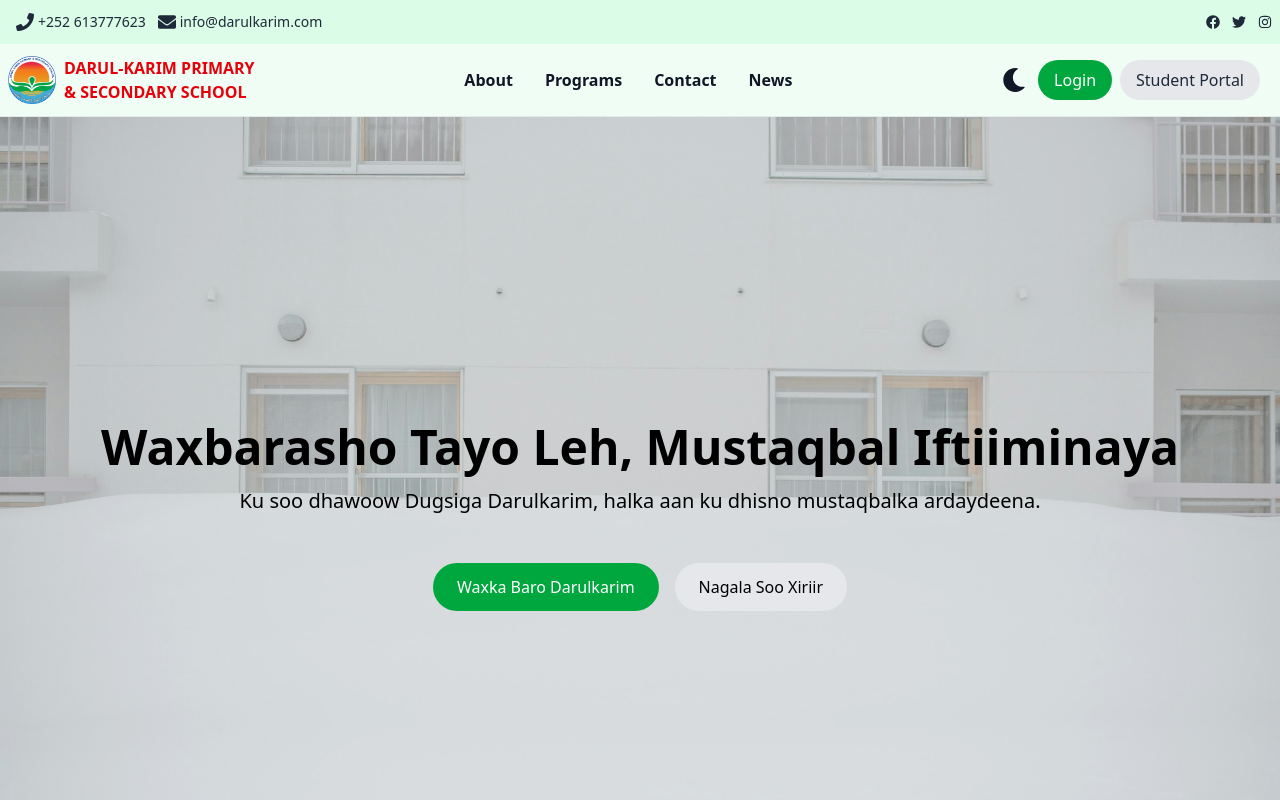
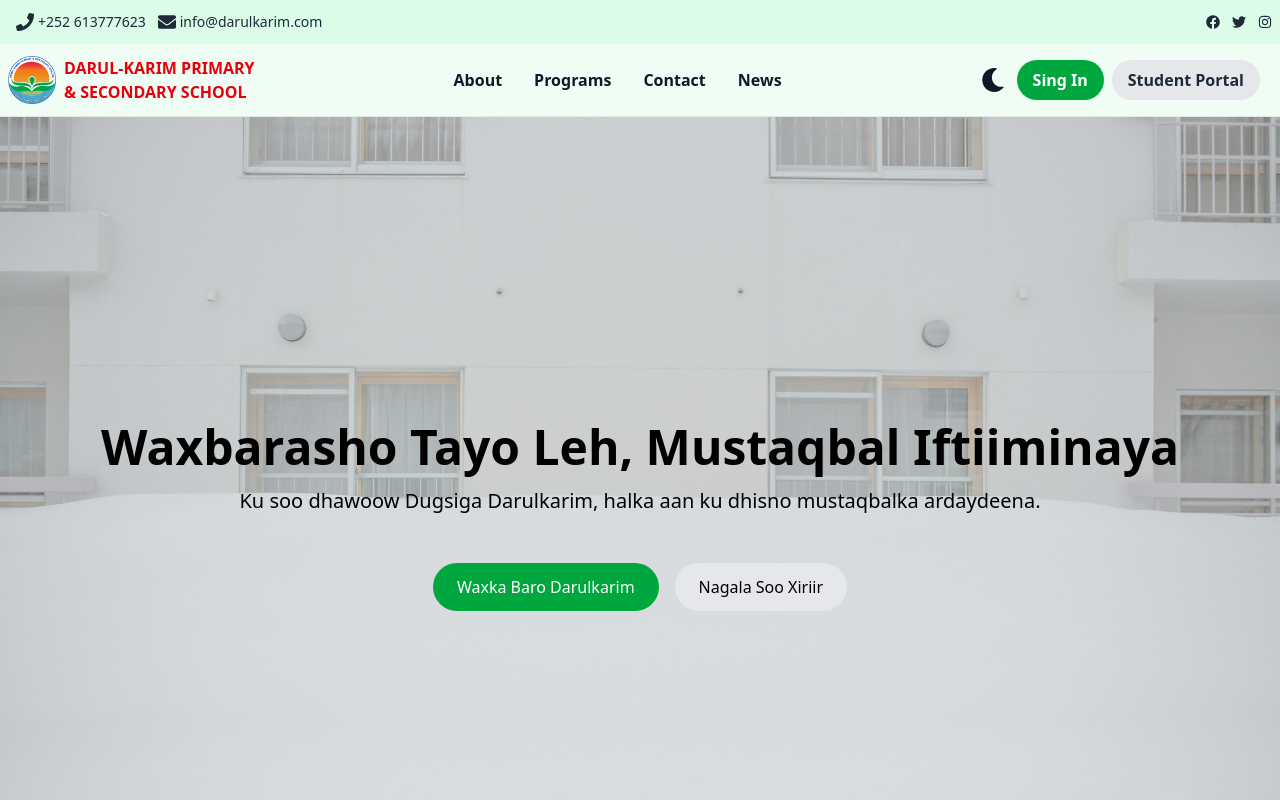
Before and after one commit to Abdimalik-Saed-Elmi/Darulkrim-School-Website, a React (Vite) app: page / in a window 1280 px wide. Shown: the top 800 px of the page. Built offline with nearby package versions, Linux system fonts and the light colour scheme.

Commit message:
Updated SingUp option

```diff
--- a/src/components/Navbar.jsx
+++ b/src/components/Navbar.jsx
@@ -50,8 +50,8 @@ function Navbar() {
               {darkMode ? <FaSun className="hover:text-gray-300" size={24} /> : <FaMoon className="hover:text-gray-700" size={24} />}
             </button>
             <div className="hidden md:flex space-x-2">
-              <Link to="#" className="bg-green-600 text-white py-2 px-4 rounded-full hover:bg-blue-700 transition-colors">Login</Link>
-              <Link to="#" className="bg-gray-200 text-gray-800 py-2 px-4 rounded-full hover:bg-gray-300 transition-colors">Student Portal</Link>
+              <Link to="https://darulkarim.schoolkaal.com/" className="bg-green-600 text-white py-2 px-4 rounded-full hover:bg-blue-700 transition-colors font-semibold">Sing In</Link>
+              <Link to="#" className="bg-gray-200 text-gray-800 py-2 px-4 rounded-full hover:bg-gray-300 transition-colors font-semibold">Student Portal</Link>
             </div>
             <button onClick={() => setMobileMenu(!mobileMenu)} className="md:hidden">
               {mobileMenu ? <HiX className="text-2xl" /> : <HiMenuAlt3 className="text-2xl" />}
@@ -64,8 +64,8 @@ function Navbar() {
             <Link to="/programs" className="hover:text-blue-900 hover:bg-green-300 hover:py-1 px-2 rounded cursor-pointer transition-colors">Programs</Link>
             <Link to="/contact" className="hover:text-blue-900 hover:bg-green-300 hover:py-1 px-2 rounded cursor-pointer transition-colors">Contact</Link>
             <Link to="/blogs" className="hover:text-blue-900 hover:bg-green-300 hover:py-1 px-2 rounded cursor-pointer transition-colors">News</Link>
-            <Link to="/login" className="bg-green-600 text-white py-2 px-4 rounded-full hover:bg-blue-700 transition-colors">Login</Link>
-            <Link to="/student-portal" className="bg-gray-200 text-gray-800 py-2 px-4 rounded-full hover:bg-gray-300 transition-colors">Student Portal</Link>
+            <Link to="https://darulkarim.schoolkaal.com/" className="bg-green-600 text-white py-2 px-4 rounded-full hover:bg-blue-700 transition-colors font-semibold">Sing In</Link>
+            <Link to="/student-portal" className="bg-gray-200 text-gray-800 py-2 px-4 rounded-full hover:bg-gray-300 transition-colors font-semibold">Student Portal</Link>
           </div>
         </div>
       </nav>
```
